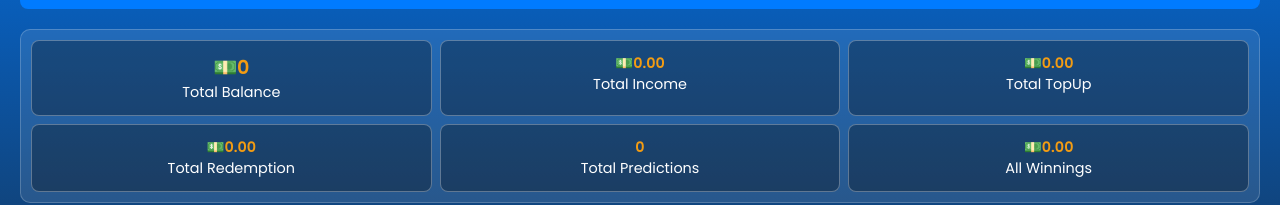
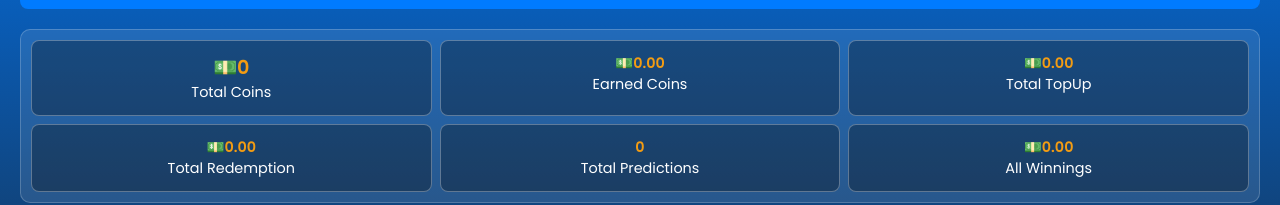
Before and after one commit to bhupeshkhedikar/patbet, a React (Create React App) app: page /profile in a window 1280 px wide. Shown: the part 336-541 px from the top of the page. Built offline with nearby package versions, Linux system fonts and the light colour scheme; no server answers; the database is empty; sample sign-in values are in the browser's storage.

Commit message:
fixed tetx

```diff
--- a/src/components/ProfileSection.js
+++ b/src/components/ProfileSection.js
@@ -169,11 +169,11 @@ const ProfileSection = () => {
         <div className="stats-container">
           <div className="stat-box">
             <p className="highlight" style={{fontSize:'1.2em'}}>💵{userData?.walletBalance.toFixed(2) || "0"} </p>
-            <p>Total Balance</p>
+            <p>Total Coins</p>
           </div>
           <div className="stat-box">
             <p className="highlight">💵{totalWinnings.toFixed(2)}</p>
-            <p>Total Income</p>
+            <p>Earned Coins</p>
           </div>
           <div className="stat-box">
           <p className="highlight">💵{totalDeposits.toFixed(2)}</p>
```
